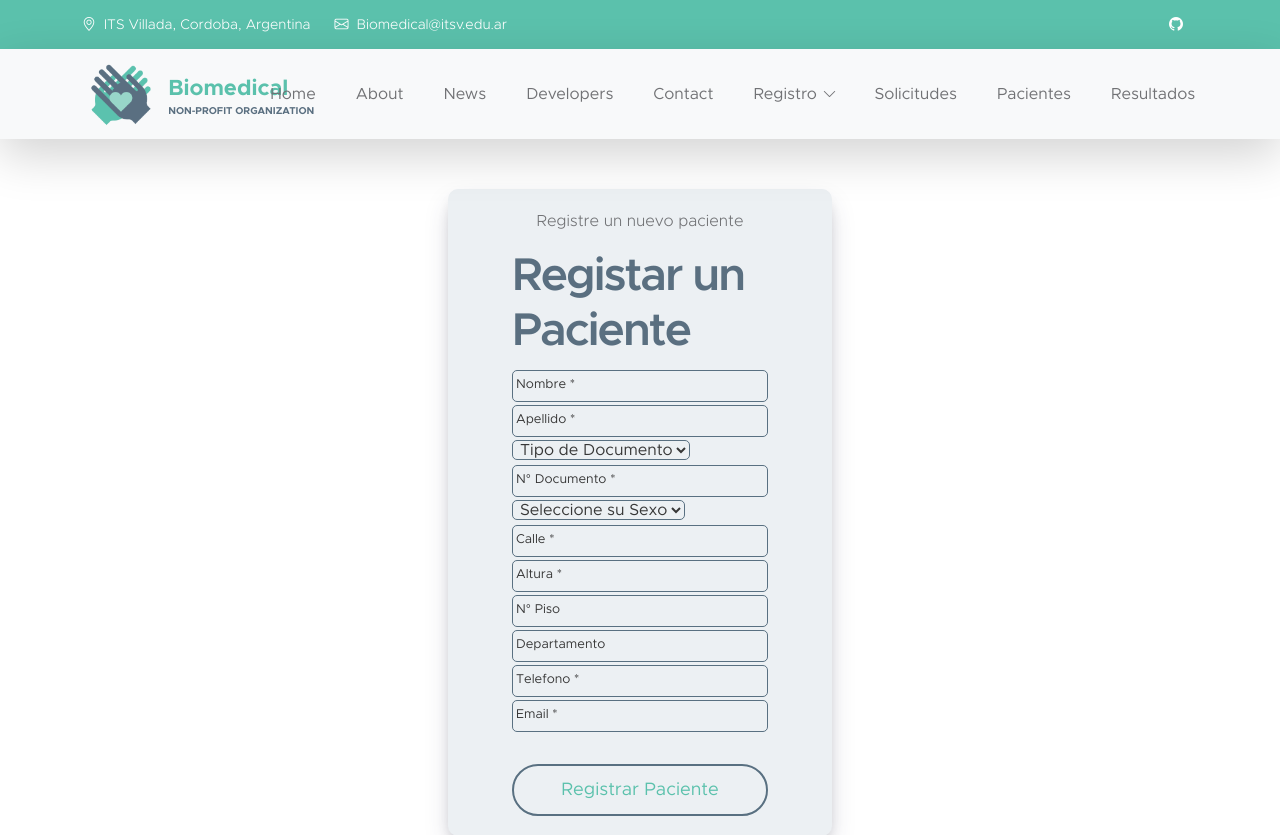
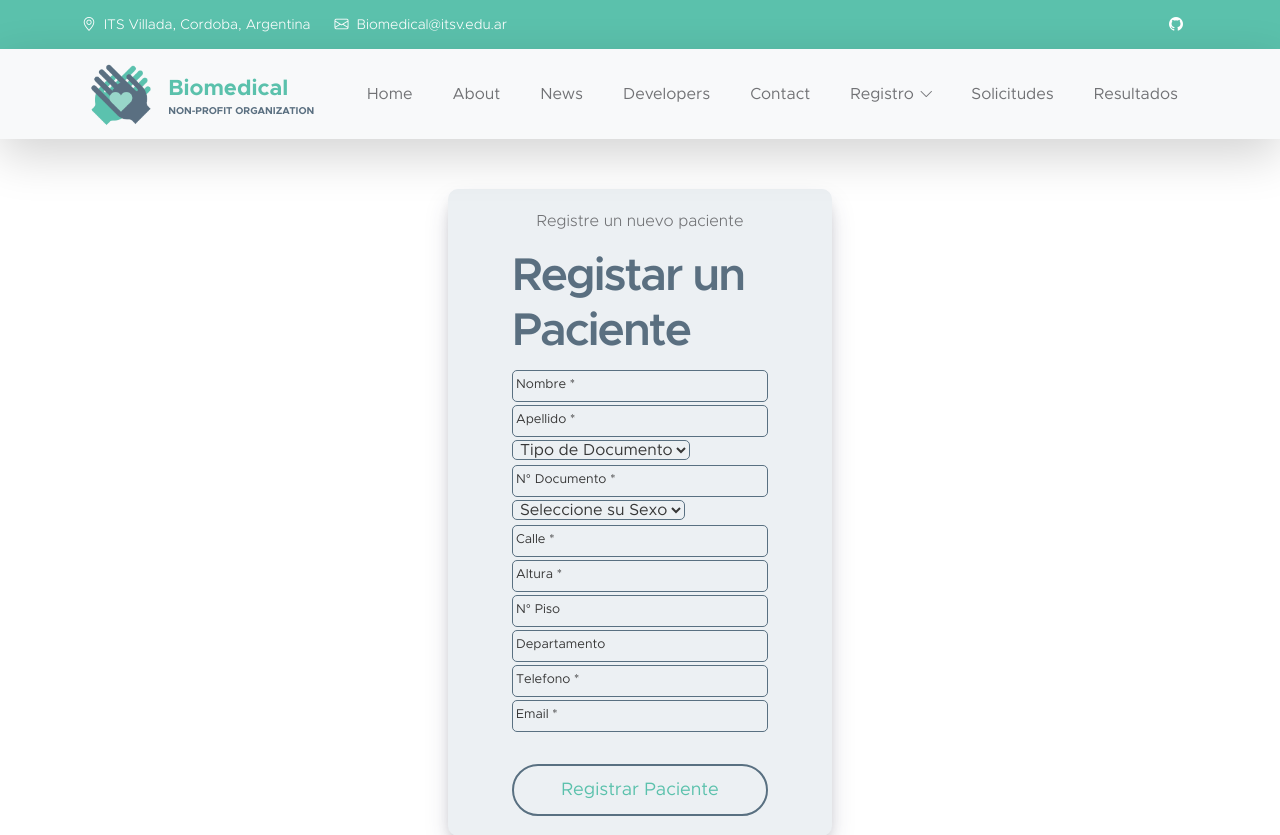
Before and after one commit to MateMar04/Biomedica, a Django app: page /paciente_register/ in a window 1280 px wide. Shown: the top 835 px of the page. Run offline with Django 4.2, Linux system fonts and the light colour scheme; some libraries are stand-ins or nearby versions.

Commit message:
Added Pacientes to Dropdown on navbar </3

```diff
--- a/conf/templates/header.html
+++ b/conf/templates/header.html
@@ -74,16 +74,14 @@
                             <ul class="dropdown-menu dropdown-menu-light" aria-labelledby="navbarLightDropdownMenuLink">
                                 <li><a class="dropdown-item" href="http://127.0.0.1:8000/medico_register/">Medicos</a></li>
 
-                                <li><a class="dropdown-item" href="news-detail.html">News Detail</a></li>
+                                <li><a class="dropdown-item" href="http://127.0.0.1:8000/paciente_register/">Pacientes</a></li>
                             </ul>
                         </li>
 
                 <li class="nav-item">
                     <a class="nav-link" href="http://127.0.0.1:8000/solicitud_register/">Solicitudes</a>
                 </li>
-                <li class="nav-item">
-                    <a class="nav-link" href="http://127.0.0.1:8000/paciente_register/">Pacientes</a>
-                </li>
+
 
                 <li class="nav-item">
                     <a class="nav-link" href="http://127.0.0.1:8000/resultado/">Resultados</a>
```
